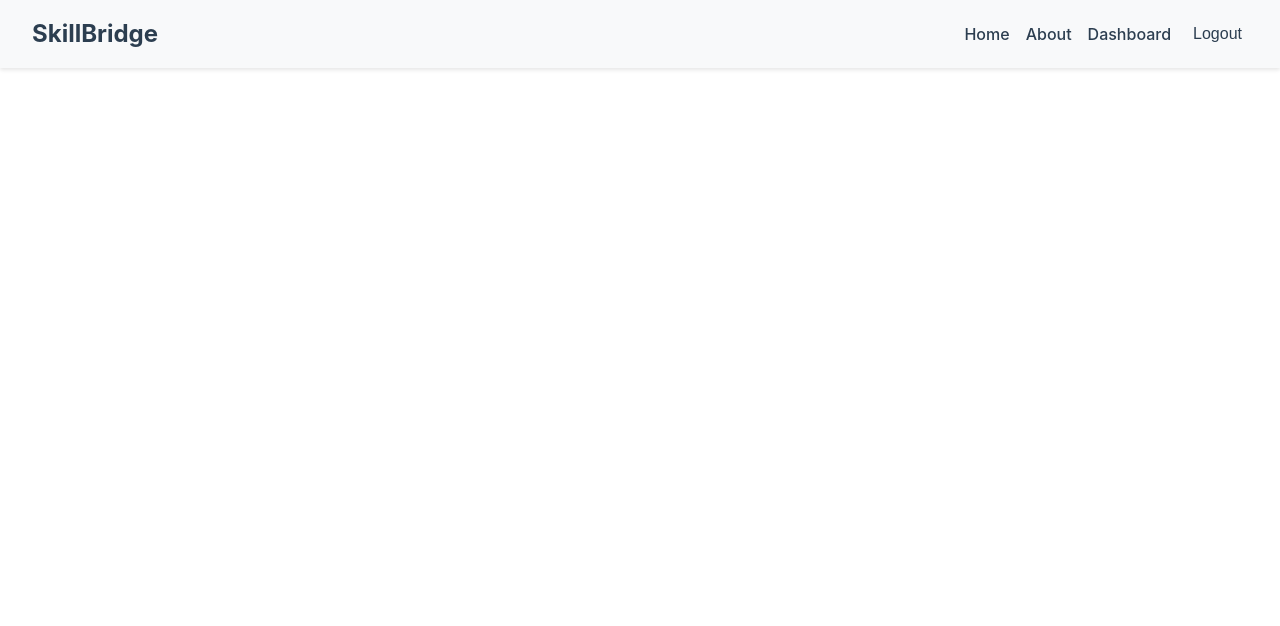
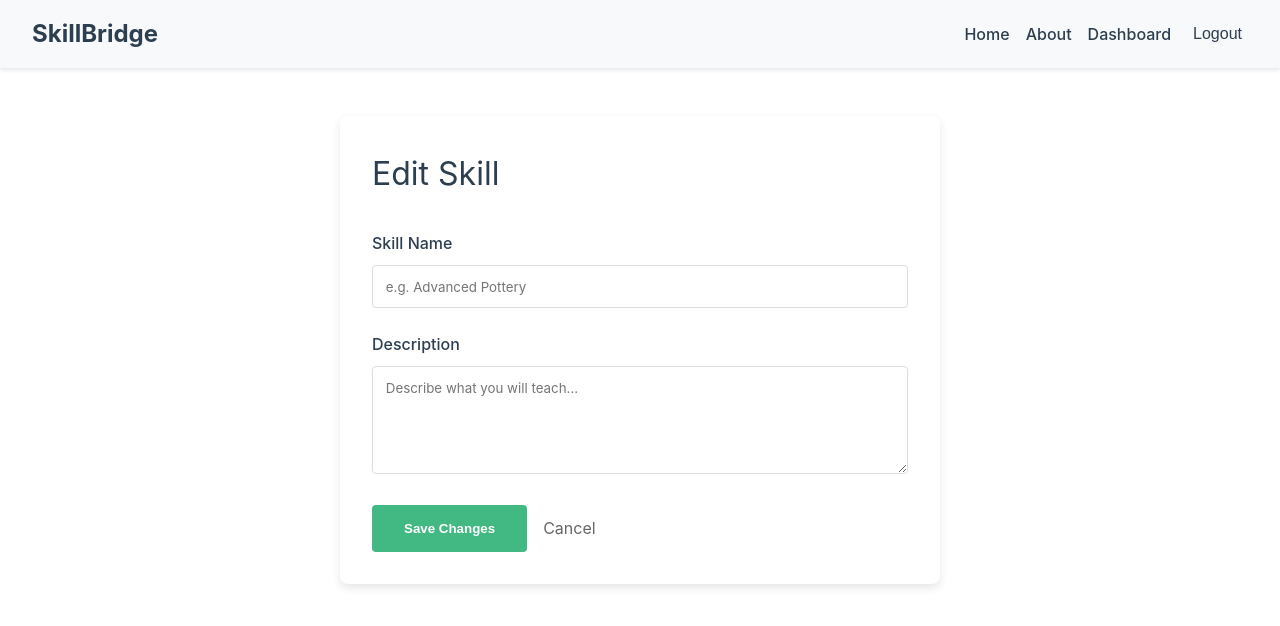
Before and after one commit to Tusharisme/SkillBridge, a Vue app in the folder frontend/: page /skills/1/edit in a window 1280 px wide. Shown: the top 626 px of the page. Built offline with nearby package versions, Linux system fonts and the light colour scheme; no server answers; sample sign-in values are in the browser's storage.

Commit message:
Implement Frontend Edit Logic

```diff
--- a/frontend/src/router/index.js
+++ b/frontend/src/router/index.js
@@ -40,6 +40,12 @@ const router = createRouter({
       path: '/skills/:id',
       name: 'skill-detail',
       component: () => import('../views/SkillDetailView.vue')
+    },
+    {
+      path: '/skills/:id/edit',
+      name: 'edit-skill',
+      component: () => import('../views/EditSkillView.vue'),
+      meta: { requiresAuth: true }
     }
   ]
 })
--- a/frontend/src/stores/skills.js
+++ b/frontend/src/stores/skills.js
@@ -49,6 +49,33 @@ export const useSkillStore = defineStore('skills', {
       }
     },
 
+    async updateSkill(id, skillData) {
+      this.loading = true
+      try {
+        await axios.put(`${API_URL}/skills/${id}`, skillData)
+        router.push('/dashboard')
+      } catch (err) {
+        this.error = 'Failed to update skill'
+      } finally {
+        this.loading = false
+      }
+    },
+
+    async deleteSkill(id) {
+      if (!confirm('Are you sure you want to delete this skill?')) return
+
+      this.loading = true
+      try {
+        await axios.delete(`${API_URL}/skills/${id}`)
+        // Refresh dashboard
+        await this.fetchDashboard()
+      } catch (err) {
+        alert('Failed to delete skill')
+      } finally {
+        this.loading = false
+      }
+    },
+
     async fetchDashboard() {
       this.loading = true
       try {
--- /dev/null
+++ b/frontend/src/views/EditSkillView.vue
@@ -0,0 +1,105 @@
+<script setup>
+import { ref, onMounted } from 'vue'
+import { useRoute } from 'vue-router'
+import { useSkillStore } from '../stores/skills'
+
+const route = useRoute()
+const skillStore = useSkillStore()
+const form = ref({
+  name: '',
+  description: ''
+})
+
+onMounted(async () => {
+  await skillStore.fetchSkill(route.params.id)
+  if (skillStore.currentSkill) {
+    form.value.name = skillStore.currentSkill.name
+    form.value.description = skillStore.currentSkill.description
+  }
+})
+
+const handleSubmit = () => {
+  skillStore.updateSkill(route.params.id, form.value)
+}
+</script>
+
+<template>
+  <div class="create-skill">
+    <h1>Edit Skill</h1>
+    <div v-if="skillStore.loading && !form.name" class="loading">Loading...</div>
+    <form v-else @submit.prevent="handleSubmit">
+      <div class="form-group">
+        <label>Skill Name</label>
+        <input v-model="form.name" type="text" placeholder="e.g. Advanced Pottery" required />
+      </div>
+      <div class="form-group">
+        <label>Description</label>
+        <textarea v-model="form.description" rows="5" placeholder="Describe what you will teach..." required></textarea>
+      </div>
+      <div class="actions">
+        <button type="submit" class="btn-submit" :disabled="skillStore.loading">
+          {{ skillStore.loading ? 'Saving...' : 'Save Changes' }}
+        </button>
+        <router-link to="/dashboard" class="btn-cancel">Cancel</router-link>
+      </div>
+    </form>
+  </div>
+</template>
+
+<style scoped>
+.create-skill {
+  max-width: 600px;
+  margin: 3rem auto;
+  padding: 2rem;
+  background: white;
+  border-radius: 8px;
+  box-shadow: 0 4px 10px rgba(0,0,0,0.1);
+}
+
+h1 {
+  margin-bottom: 2rem;
+}
+
+.form-group {
+  margin-bottom: 1.5rem;
+}
+
+.form-group label {
+  display: block;
+  margin-bottom: 0.5rem;
+  font-weight: 500;
+}
+
+input, textarea {
+  width: 100%;
+  padding: 0.8rem;
+  border: 1px solid #ddd;
+  border-radius: 4px;
+  font-family: inherit;
+}
+
+.actions {
+  display: flex;
+  gap: 1rem;
+  align-items: center;
+}
+
+.btn-submit {
+  padding: 1rem 2rem;
+  background-color: var(--color-primary);
+  color: white;
+  border: none;
+  border-radius: 4px;
+  font-weight: 600;
+  cursor: pointer;
+}
+
+.btn-submit:disabled {
+  opacity: 0.7;
+}
+
+.btn-cancel {
+  color: #666;
+  text-decoration: none;
+}
+</style>
```
